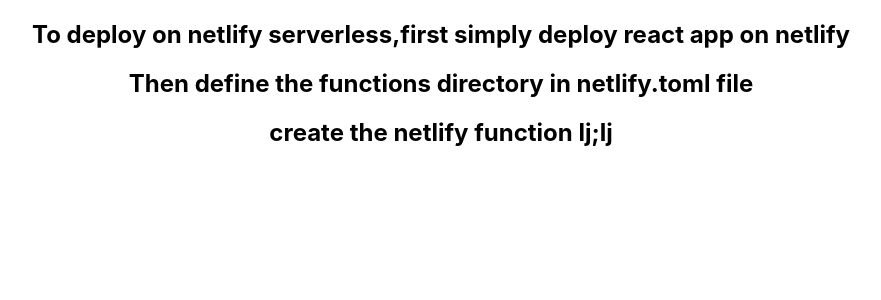
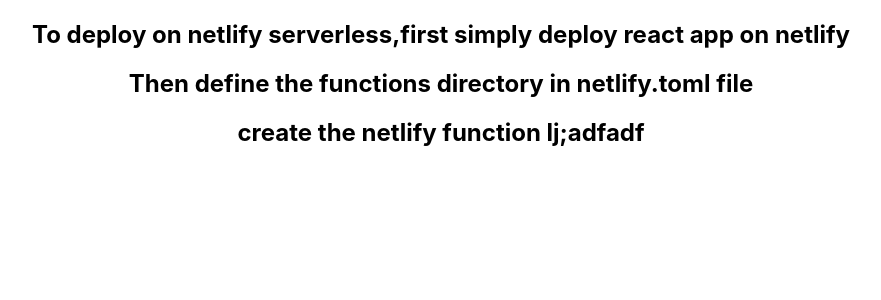
Before and after one commit to asad521/netlify-react-serverless, a React (Create React App) app: page / in a window 1280 px wide. Shown: the top 300 px of the page, without its empty margins (199-1080 px from the left). Built offline with nearby package versions, Linux system fonts and the light colour scheme.

Commit message:
netlify react app serverless

```diff
--- a/src/App.js
+++ b/src/App.js
@@ -20,7 +20,7 @@
     <div className="App">
     <h2>To deploy on netlify serverless,first simply deploy react app on netlify</h2>
     <h2>Then define the functions directory in netlify.toml file</h2>
-    <h2>create the netlify function lj;lj</h2>
+    <h2>create the netlify function lj;adfadf</h2>
     {/* <h1>{state.message}</h1> */}
 
     </div>
```
